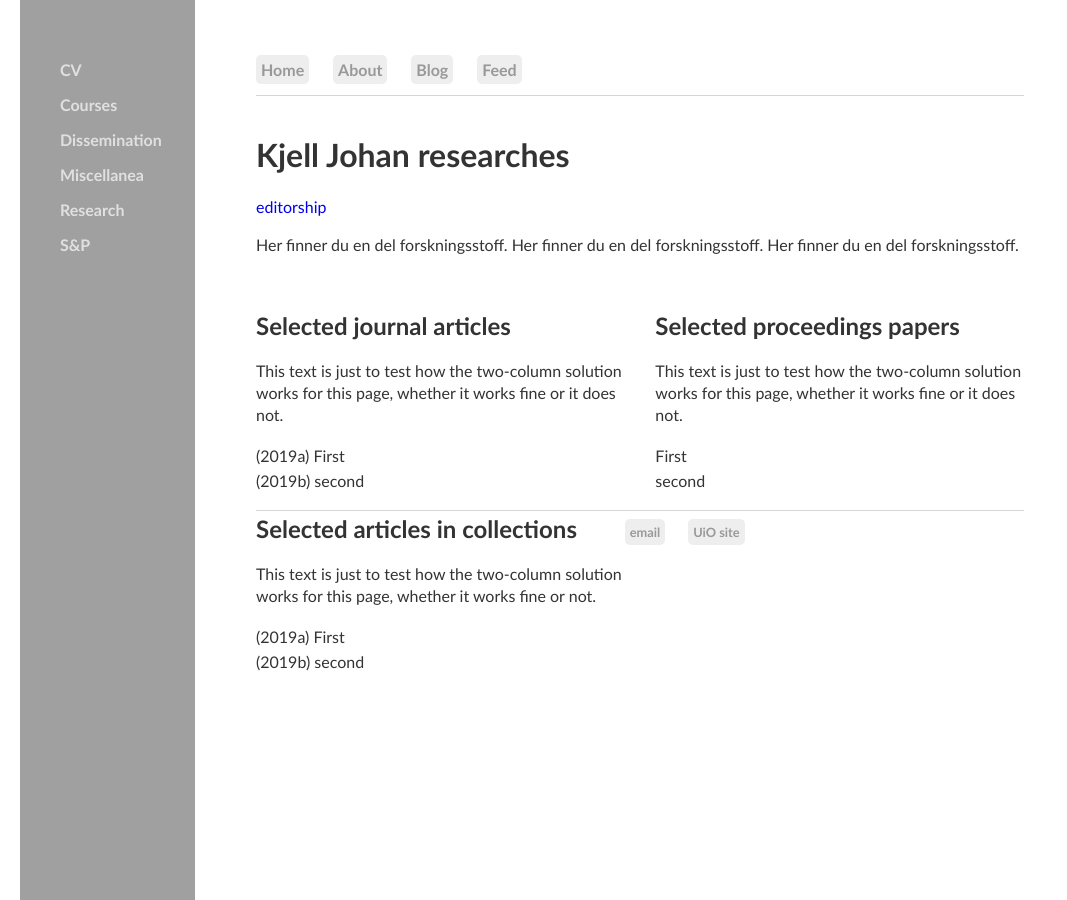
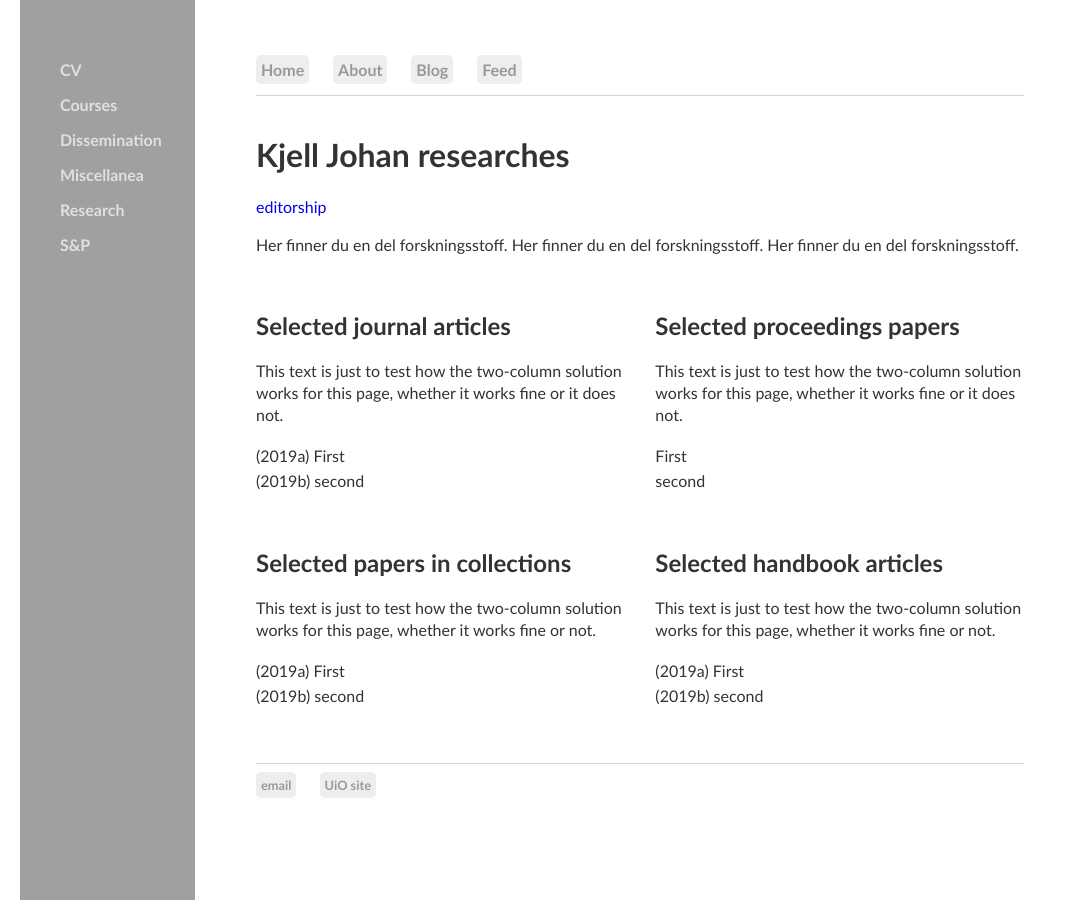
Before and after one commit to kjelljs/kjelljs.github.io, a Jekyll site: the page built from research/index.html, in a window 1280 px wide. Shown: the whole page, without its empty margins (0-1067 px from the left). Built offline with Jekyll 4.4.1, drawn with Linux system fonts in a browser that asks for light colours.

Commit message:
Update index.html

```diff
--- a/research/index.html
+++ b/research/index.html
@@ -23,8 +23,8 @@
 		    <li>(2019a) First </li>
 		    <li>(2019b) second </li>
     </ul>
-
-    <h2>Selected articles in collections</h2>
+</br>
+    <h2>Selected papers in collections</h2>
 	    <p>This text is just to test how the two-column solution works for this page, whether it works fine or not.</p>
 	    <ul id="pubs"; style="padding-left:0;">
 		    <li>(2019a) First </li>
@@ -39,4 +39,12 @@
 		    <li> First </li>
 		    <li> second </li>
     </ul>
+</br>
+    <h2>Selected handbook articles</h2>
+	    <p>This text is just to test how the two-column solution works for this page, whether it works fine or not.</p>
+	    <ul id="pubs"; style="padding-left:0;">
+		    <li>(2019a) First </li>
+		    <li>(2019b) second </li>
+    </ul>
 </div>
+<p>&nbsp;</p>
```
